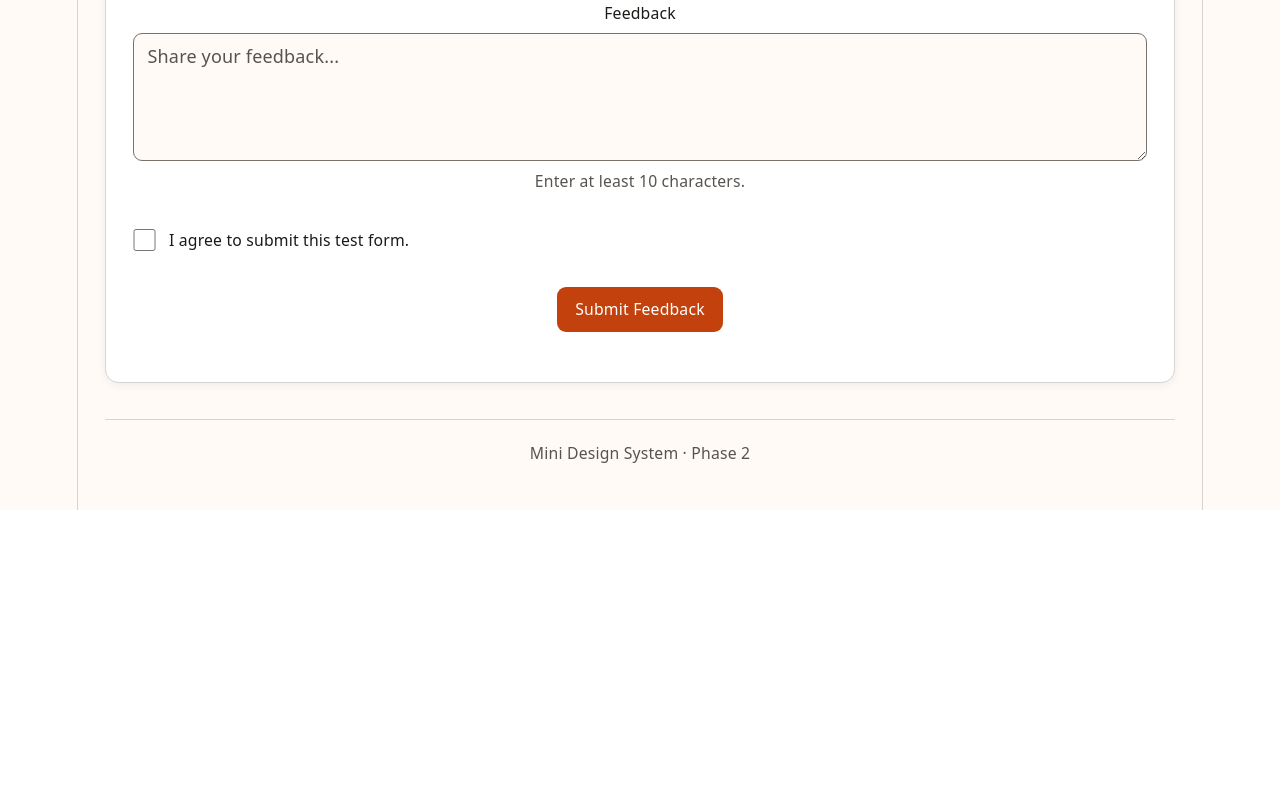
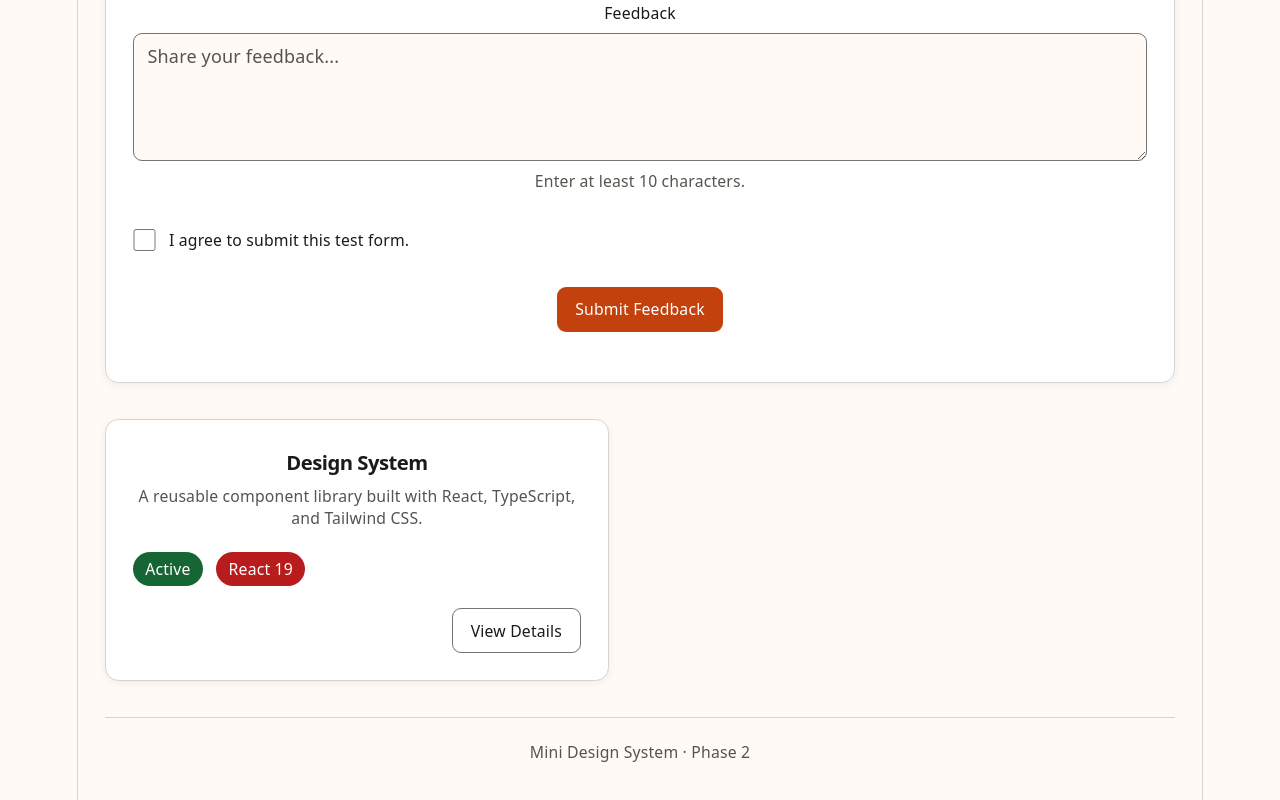
Before and after one commit to arbaz-17/React-TS-Design-System, a React (Vite) app: page / in a window 1280 px wide. Shown: the part 2266-3066 px from the top of the page. Before the commit the page ends 2776 px from the top, so only its background shows below. Built offline with nearby package versions, Linux system fonts and the light colour scheme.

Commit message:
Added card, alert and form field composites

```diff
--- a/src/App.tsx
+++ b/src/App.tsx
@@ -2,6 +2,16 @@
 import { useState } from "react";
 import { useTheme } from "./hooks/useTheme";
 import {Phase4Integration} from "./phase4-integration";
+import {
+  Badge,
+  Button,
+  Card,
+  CardHeader,
+  CardTitle,
+  CardDescription,
+  CardContent,
+  CardFooter,
+} from "./components";
 
 import { cn } from "./lib/utils";
 
@@ -397,6 +407,43 @@ export default function App() {
 
         <Phase4Integration />
 
+        <Card className="max-w-md">
+      <CardHeader>
+        <CardTitle>
+          Design System
+        </CardTitle>
+
+        <CardDescription>
+          A reusable component library built with
+          React, TypeScript, and Tailwind CSS.
+        </CardDescription>
+      </CardHeader>
+
+      <CardContent>
+        <div className="flex flex-wrap items-center gap-3">
+          <Badge variant="success">
+            Active
+          </Badge>
+
+          <Badge variant="destructive">
+            React 19
+          </Badge>
+        </div>
+      </CardContent>
+
+      <CardFooter className="justify-end">
+        <Button
+          type="button"
+          variant="outline"
+          onClick={() => {
+            console.log("Card action triggered");
+          }}
+        >
+          View Details
+        </Button>
+      </CardFooter>
+    </Card>
+
         <footer className="border-t border-border pt-5 text-center text-sm text-muted-foreground">
           Mini Design System · Phase 2
         </footer>
--- /dev/null
+++ b/src/components/composites/alert.tsx
@@ -0,0 +1,148 @@
+
+import type { ComponentPropsWithRef } from "react";
+
+import {
+  cva,
+  type VariantProps,
+} from "class-variance-authority";
+
+import { cn } from "../../lib/utils";
+
+/**
+ * Semantic visual variants for Alert.
+ *
+ * Appearance does not determine accessibility role.
+ * Consumers choose role="status" or role="alert"
+ * only when appropriate.
+ */
+const alertVariants = cva(
+  [
+    // Layout
+    "flex min-w-0 flex-col gap-1.5",
+
+    // Surface and spacing
+    "rounded-surface border border-l-4",
+    "px-4 py-3",
+
+    // Typography
+    "text-foreground",
+  ],
+  {
+    variants: {
+      variant: {
+        default: [
+          "border-border",
+          "border-l-primary",
+          "bg-muted/40",
+        ],
+
+        success: [
+          "border-success/40",
+          "border-l-success",
+          "bg-success/10",
+        ],
+
+        warning: [
+          "border-warning/40",
+          "border-l-warning",
+          "bg-warning/10",
+        ],
+
+        destructive: [
+          "border-destructive/40",
+          "border-l-destructive",
+          "bg-destructive/10",
+        ],
+      },
+    },
+
+    defaultVariants: {
+      variant: "default",
+    },
+  },
+);
+
+/**
+ * Public prop types.
+ */
+export type AlertProps =
+  ComponentPropsWithRef<"div"> &
+  VariantProps<typeof alertVariants>;
+
+export type AlertTitleProps =
+  ComponentPropsWithRef<"p">;
+
+export type AlertDescriptionProps =
+  ComponentPropsWithRef<"div">;
+
+/**
+ * Alert
+ *
+ * Root presentation container.
+ * Does not automatically assign an ARIA role.
+ */
+export function Alert({
+  variant,
+  className,
+  ref,
+  ...props
+}: AlertProps) {
+  return (
+    <div
+      {...props}
+      ref={ref}
+      className={cn(
+        alertVariants({ variant }),
+        className,
+      )}
+    />
+  );
+}
+
+/**
+ * AlertTitle
+ *
+ * Prominent text without introducing
+ * an unnecessary document heading.
+ */
+export function AlertTitle({
+  className,
+  ref,
+  ...props
+}: AlertTitleProps) {
+  return (
+    <p
+      {...props}
+      ref={ref}
+      className={cn(
+        "min-w-0 text-sm font-semibold",
+        "leading-5 text-foreground",
+        className,
+      )}
+    />
+  );
+}
+
+/**
+ * AlertDescription
+ *
+ * Supports explanatory text, paragraphs,
+ * lists, and other non-interactive content.
+ */
+export function AlertDescription({
+  className,
+  ref,
+  ...props
+}: AlertDescriptionProps) {
+  return (
+    <div
+      {...props}
+      ref={ref}
+      className={cn(
+        "min-w-0 text-sm leading-6",
+        "text-foreground",
+        className,
+      )}
+    />
+  );
+}
--- /dev/null
+++ b/src/components/composites/card.tsx
@@ -0,0 +1,163 @@
+
+import type { ComponentPropsWithRef } from "react";
+
+import { cn } from "../../lib/utils";
+
+/**
+ * Public component prop types.
+ *
+ * Each component inherits the native props and
+ * ref type of its underlying HTML element.
+ */
+export type CardProps = ComponentPropsWithRef<"div">;
+
+export type CardHeaderProps =
+  ComponentPropsWithRef<"div">;
+
+export type CardTitleProps =
+  ComponentPropsWithRef<"h3">;
+
+export type CardDescriptionProps =
+  ComponentPropsWithRef<"p">;
+
+export type CardContentProps =
+  ComponentPropsWithRef<"div">;
+
+export type CardFooterProps =
+  ComponentPropsWithRef<"div">;
+
+/**
+ * Card
+ *
+ * Root container providing the Card's surface,
+ * spacing, border, background, and shadow.
+ */
+export function Card({
+  className,
+  ref,
+  ...props
+}: CardProps) {
+  return (
+    <div
+      ref={ref}
+      className={cn(
+        "flex min-w-0 flex-col gap-5",
+        "rounded-surface border border-border",
+        "bg-card p-6 text-card-foreground",
+        "shadow-surface",
+        className,
+      )}
+      {...props}
+    />
+  );
+}
+
+/**
+ * CardHeader
+ *
+ * Groups a title and optional description.
+ */
+export function CardHeader({
+  className,
+  ref,
+  ...props
+}: CardHeaderProps) {
+  return (
+    <div
+      ref={ref}
+      className={cn(
+        "flex min-w-0 flex-col gap-1.5",
+        className,
+      )}
+      {...props}
+    />
+  );
+}
+
+/**
+ * CardTitle
+ *
+ * Renders an h3 heading.
+ * Consumers must consider document heading hierarchy.
+ */
+export function CardTitle({
+  className,
+  ref,
+  ...props
+}: CardTitleProps) {
+  return (
+    <h3
+      ref={ref}
+      className={cn(
+        "text-lg font-semibold leading-7",
+        "tracking-tight",
+        className,
+      )}
+      {...props}
+    />
+  );
+}
+
+/**
+ * CardDescription
+ *
+ * Supporting text below the title.
+ */
+export function CardDescription({
+  className,
+  ref,
+  ...props
+}: CardDescriptionProps) {
+  return (
+    <p
+      ref={ref}
+      className={cn(
+        "text-sm leading-5 text-muted-foreground",
+        className,
+      )}
+      {...props}
+    />
+  );
+}
+
+/**
+ * CardContent
+ *
+ * Main content area with no forced internal layout.
+ */
+export function CardContent({
+  className,
+  ref,
+  ...props
+}: CardContentProps) {
+  return (
+    <div
+      ref={ref}
+      className={cn("min-w-0", className)}
+      {...props}
+    />
+  );
+}
+
+/**
+ * CardFooter
+ *
+ * Flexible container for actions or supplementary
+ * content. Items can wrap when space is limited.
+ */
+export function CardFooter({
+  className,
+  ref,
+  ...props
+}: CardFooterProps) {
+  return (
+    <div
+      ref={ref}
+      className={cn(
+        "flex flex-wrap items-center gap-3",
+        className,
+      )}
+      {...props}
+    />
+  );
+}
--- /dev/null
+++ b/src/components/composites/form-field.tsx
@@ -0,0 +1,141 @@
+
+import type { ComponentPropsWithRef } from "react";
+
+import { cn } from "../../lib/utils";
+
+/**
+ * Public component prop types.
+ *
+ * Every component preserves the native attributes
+ * and ref type of its underlying HTML element.
+ */
+
+export type FormFieldProps =
+  ComponentPropsWithRef<"div">;
+
+export type FormLabelProps =
+  ComponentPropsWithRef<"label"> & {
+    /**
+     * Displays a decorative required asterisk.
+     *
+     * The actual form control must independently
+     * receive its native required attribute.
+     */
+    requiredIndicator?: boolean;
+  };
+
+export type FormDescriptionProps =
+  ComponentPropsWithRef<"p">;
+
+export type FormMessageProps =
+  ComponentPropsWithRef<"p">;
+
+/**
+ * FormField
+ *
+ * A composable layout wrapper for one form control,
+ * its label, description and validation message.
+ */
+export function FormField({
+  className,
+  ref,
+  ...props
+}: FormFieldProps) {
+  return (
+    <div
+      {...props}
+      ref={ref}
+      className={cn(
+        "flex min-w-0 flex-col gap-2",
+        className,
+      )}
+    />
+  );
+}
+
+/**
+ * FormLabel
+ *
+ * Native label with an optional visible asterisk.
+ * Does not make the associated control required.
+ */
+export function FormLabel({
+  className,
+  children,
+  requiredIndicator = false,
+  ref,
+  ...props
+}: FormLabelProps) {
+  return (
+    <label
+      {...props}
+      ref={ref}
+      className={cn(
+        "text-sm font-medium leading-5",
+        "text-foreground",
+        className,
+      )}
+    >
+      {children}
+
+      {requiredIndicator && (
+        <span
+          aria-hidden="true"
+          className="ml-1 text-destructive"
+        >
+          *
+        </span>
+      )}
+    </label>
+  );
+}
+
+/**
+ * FormDescription
+ *
+ * Supplementary information associated with a
+ * control through its aria-describedby attribute.
+ */
+export function FormDescription({
+  className,
+  ref,
+  ...props
+}: FormDescriptionProps) {
+  return (
+    <p
+      {...props}
+      ref={ref}
+      className={cn(
+        "text-xs leading-5",
+        "text-muted-foreground",
+        className,
+      )}
+    />
+  );
+}
+
+/**
+ * FormMessage
+ *
+ * Presents validation feedback.
+ *
+ * Does not automatically create an ARIA live region
+ * or generate validation errors.
+ */
+export function FormMessage({
+  className,
+  ref,
+  ...props
+}: FormMessageProps) {
+  return (
+    <p
+      {...props}
+      ref={ref}
+      className={cn(
+        "text-sm leading-5",
+        "text-destructive",
+        className,
+      )}
+    />
+  );
+}
--- a/src/components/index.ts
+++ b/src/components/index.ts
@@ -39,3 +39,57 @@ export type { SkeletonProps } from "./primitives/skeleton";
 
 export { Switch } from "./primitives/switch";
 export type { SwitchProps } from "./primitives/switch";
+
+
+export {
+  Card,
+  CardHeader,
+  CardTitle,
+  CardDescription,
+  CardContent,
+  CardFooter,
+} from "./composites/card";
+
+export type {
+  CardProps,
+  CardHeaderProps,
+  CardTitleProps,
+  CardDescriptionProps,
+  CardContentProps,
+  CardFooterProps,
+} from "./composites/card";
+
+
+
+// Shared Composites — Alert
+
+export {
+  Alert,
+  AlertTitle,
+  AlertDescription,
+} from "./composites/alert";
+
+export type {
+  AlertProps,
+  AlertTitleProps,
+  AlertDescriptionProps,
+} from "./composites/alert";
+
+
+
+
+// Shared Composites — FormField
+
+export {
+  FormField,
+  FormLabel,
+  FormDescription,
+  FormMessage,
+} from "./composites/form-field";
+
+export type {
+  FormFieldProps,
+  FormLabelProps,
+  FormDescriptionProps,
+  FormMessageProps,
+} from "./composites/form-field";
```
Also changed, not shown: 3 other files (tests, documents, lock files or other folders).
